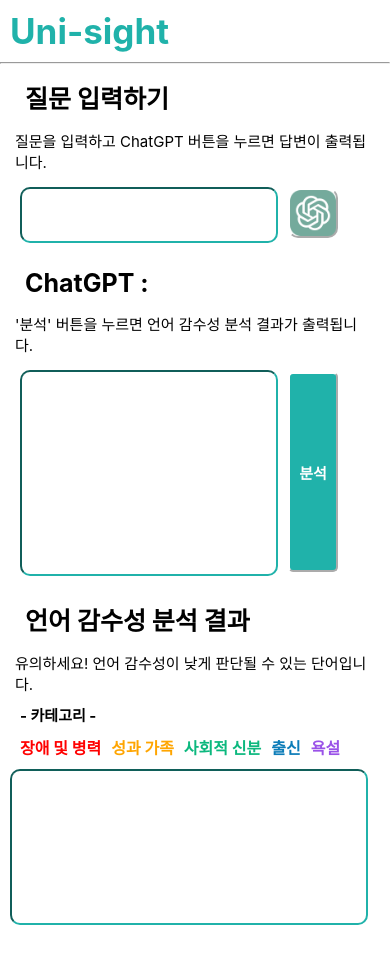
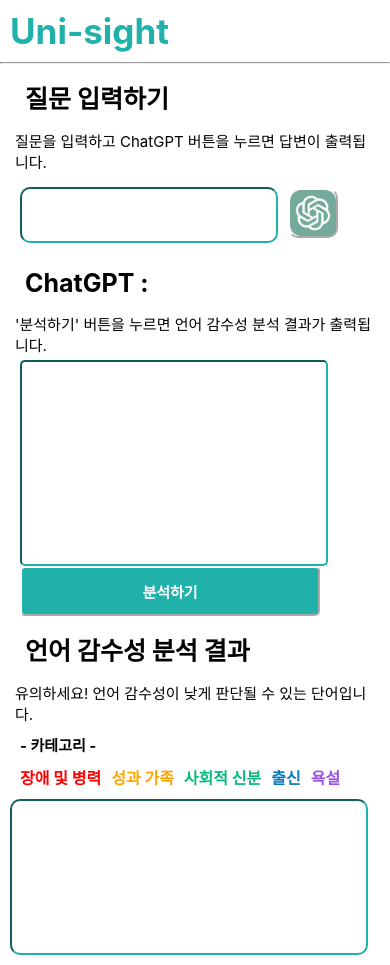
Before and after one commit to e2huh/uni_sight_web, a Vue app in the folder uni_sight/: page / in a window 390 px wide. Before the commit the page ends 935 px from the top, so only its background shows below. Built offline with nearby package versions, Linux system fonts and the light colour scheme.

Commit message:
mobile ui edit last

```diff
--- a/uni_sight/src/App.css
+++ b/uni_sight/src/App.css
@@ -35,12 +35,13 @@
 }
 .outputbox{
   margin : 10px;
+  /* width : 300px; */
 }
 .gptbox{
-  margin : 10px;
+  margin-left : 10px;
   border-color :#20B2AA;
-  border-radius: 10px;
-  width : 250px;
+  border-radius: 5px;
+  width : 300px;
   height :200px;
   font-size : 15px;
 }
@@ -51,8 +52,9 @@
   font-size: 15px;
   font-weight: bold;
   border-color: white;
-  height : 200px;
-  width : 50px;
+  height : 50px;
+  width : 300px;
+  margin-left : 10px;
 }
 .result{
   margin : 10px;
--- a/uni_sight/src/App.js
+++ b/uni_sight/src/App.js
@@ -20,9 +20,9 @@
       </div>
       <div  className = "outputbox">
         <div className ="text1">ChatGPT :</div>
-        <div className = "text2">'분석' 버튼을 누르면 언어 감수성 분석 결과가 출력됩니다.</div>
+        <div className = "text2">'분석하기' 버튼을 누르면 언어 감수성 분석 결과가 출력됩니다.</div>
         <input className="gptbox" type="text" name="input"/>
-        <button id ="outbtn" type="submit">분석</button>
+        <button id ="outbtn" type="submit">분석하기</button>
       </div>
       <div className = "result">
         <div className="text1">언어 감수성 분석 결과</div>
```
